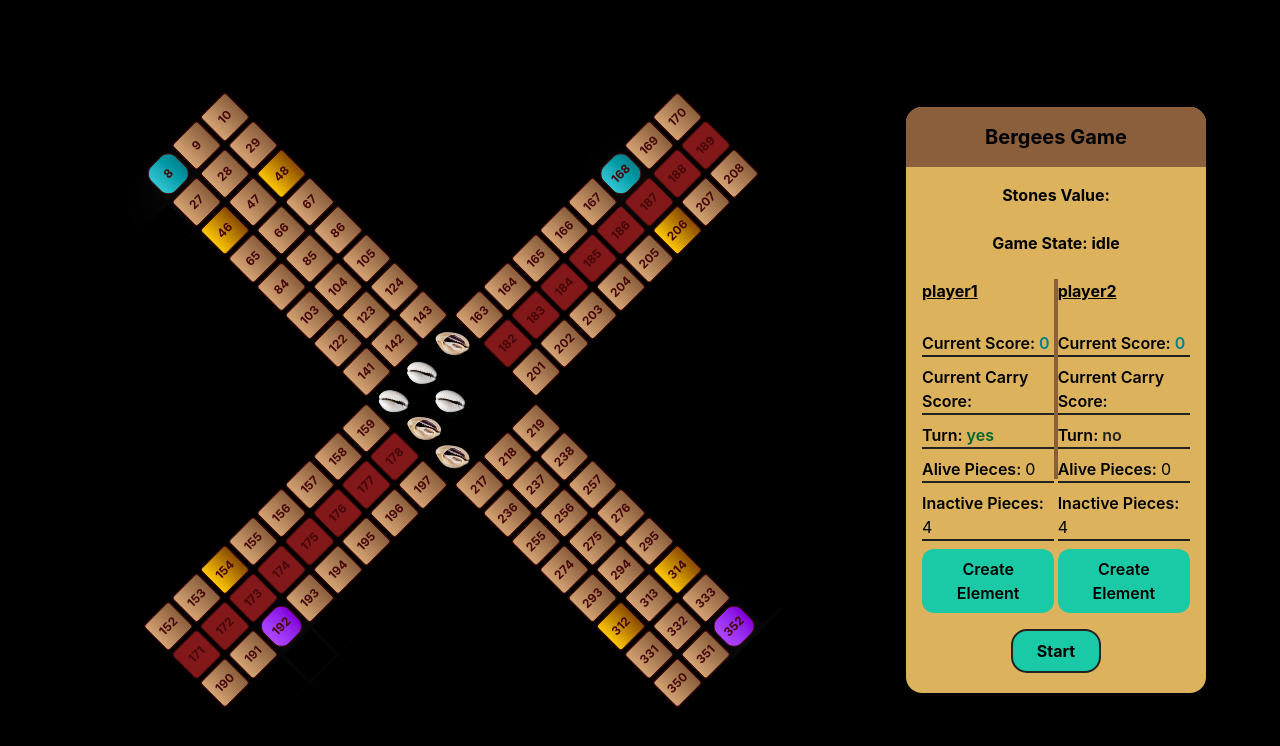
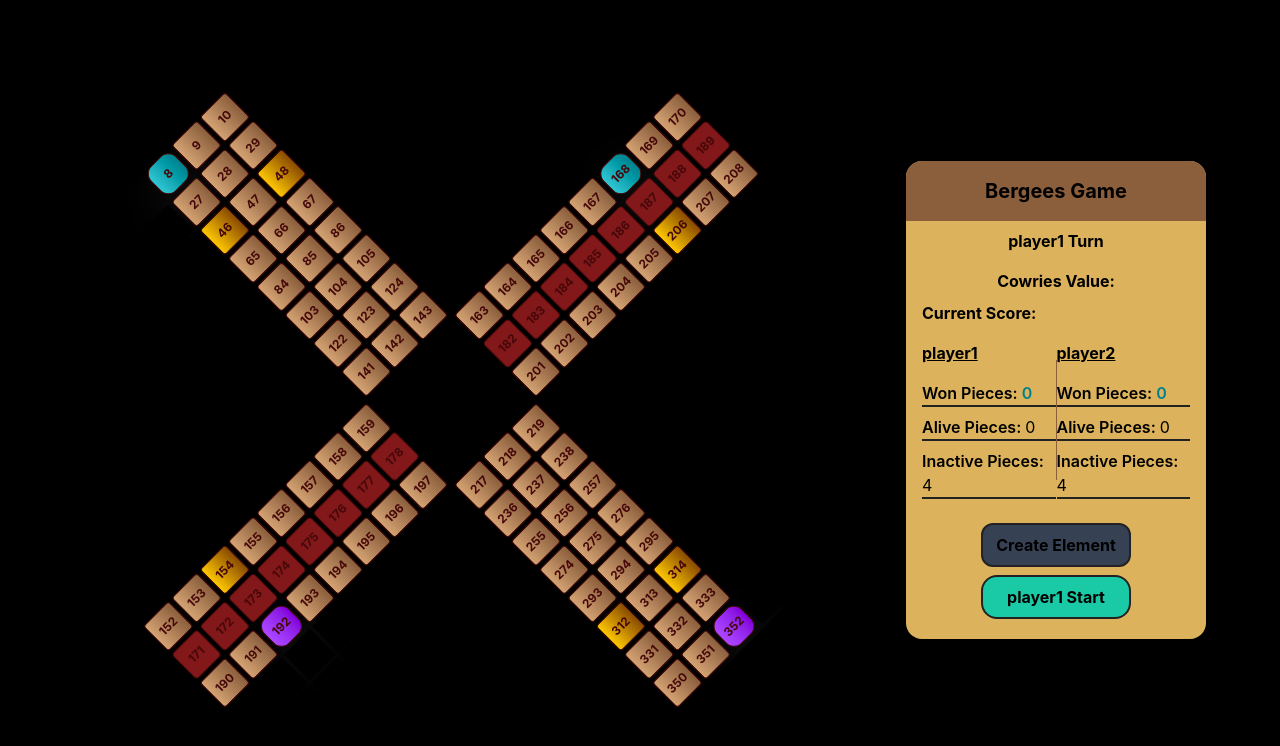
Before and after one commit to Batoul-Kazak/Bergees-Game, a React (Vite) app: page / in a window 1280 px wide. Shown: the top 746 px of the page. Built offline with nearby package versions, Linux system fonts and the light colour scheme.

Commit message:
GameOptions and CreationDialog logic and UI implemented

```diff
--- a/src/components/Bargees/BargeesGame.tsx
+++ b/src/components/Bargees/BargeesGame.tsx
@@ -3,18 +3,32 @@ import { useState } from 'react'
 import { BargeesGameContext } from '../../contexts/BargeesGameContext';
 import GameOptions from './GameOptions';
 import BargeesMainBoard from './GameBoard/BargeesMainBoard';
+import CreationDialog from './GameBoard/CreationDialog';
 
 export default function BargeesGame() {
+    const GRID_SIZE = 19;
+    const [boardPieces, setBoardPieces] = useState<number | null[]>(Array(GRID_SIZE * GRID_SIZE).fill(null));
+
     const [gameState, setGameState] = useState("idle"); //playing | finished | waiting | idle
     const [player1ActiveElements, setPlayer1ActiveElements] = useState(0);
     const [player2ActiveElements, setPlayer2ActiveElements] = useState(0);
     const [playerTurn, setPlayerTurn] = useState("player1");
-    const [stonesValue, setStonesValue] = useState([]); //[12,0] [6,0] [24,0] [10,1] [4,0] [3,0] [2,0]
-    const [playerCurrentScore, setPlayerCurrentScore] = useState(0);
-    const [playerCurrentCarryScore, setPlayerCurrentCarryScore] = useState(0);
+    const [currentCowriesValue, setCurrentCowriesValue] = useState(); //dust, binj, shakeh, barah, two, three, four
+
+    const [playerCowriesScore, setPlayerCowriesScore] = useState([]); ////dust, binj, shakeh, barah, two, three, four
+
+    //REMOVE THIS NO LONGER NEEDED
+    const [playerCowriesCarryScore, setPlayerCowriesCarryScore] = useState(0);
+
     const [selectedPieceIndex, setSelectedPieceIndex] = useState(-1);
+    const [Player1WonPieces, setPlayer1WonPieces] = useState(0);
+    const [Player2WonPieces, setPlayer2WonPieces] = useState(0);
 
-    const [globalBoard, setGlobalBoard] = useState<string | null[]>(Array(24).fill(null));
+    const [isShowCreationDialog, setIsShowCreationDialog] = useState(false);
+    const [dialogAction, setDialogAction] = useState(null);
+    const [cowriesGrid, setCowriesGrid] = useState([]);
+
+    // const [globalBoard, setGlobalBoard] = useState<string | null[]>(Array(24).fill(null));
 
     return (
         <div className="rounded-3xl border-2 border-double
@@ -27,18 +41,27 @@ export default function BargeesGame() {
                 setPlayer2ActiveElements,
                 playerTurn,
                 setPlayerTurn,
-                stonesValue,
-                setStonesValue,
+                currentCowriesValue,
+                setCurrentCowriesValue,
                 gameState,
                 setGameState,
-                playerCurrentScore,
-                setPlayerCurrentScore,
-                playerCurrentCarryScore,
-                setPlayerCurrentCarryScore,
+                playerCowriesScore,
+                setPlayerCowriesScore,
+                playerCowriesCarryScore,
+                setPlayerCowriesCarryScore,
                 selectedPieceIndex,
                 setSelectedPieceIndex,
-                globalBoard,
-                setGlobalBoard
+                dialogAction,
+                setDialogAction,
+                setPlayer1WonPieces,
+                Player1WonPieces,
+                setPlayer2WonPieces,
+                Player2WonPieces,
+                boardPieces,
+                setBoardPieces,
+                cowriesGrid,
+                setCowriesGrid,
+                setIsShowCreationDialog
             }}
             >
 
@@ -48,6 +71,13 @@ export default function BargeesGame() {
                 <div className="flex-shrink-0 z-0">
                     <GameOptions />
                 </div>
+
+                {isShowCreationDialog &&
+                    <>
+                        <div className="bg-black-700/70 z-70 absolute top-0 left-0 w-screen h-screen"></div>
+                        <CreationDialog />
+                    </>
+                }
             </BargeesGameContext.Provider>
         </div>
     )
--- a/src/components/Bargees/GameBoard/BargeesMainBoard.tsx
+++ b/src/components/Bargees/GameBoard/BargeesMainBoard.tsx
@@ -1,6 +1,7 @@
 // import BargeesMiniBoard from './BargeesMiniBoard'
 import Kitchen from './Kitchen'
-import { useState, useEffect } from "react"
+import { useState, useEffect, useContext } from "react"
+import { BargeesGameContext } from '../../../contexts/BargeesGameContext'
 
 import { PLAYER_1_PATH } from '../../../constants/boardPaths'
 import { PLAYER_2_PATH } from '../../../constants/boardPaths'
@@ -11,8 +12,7 @@ import Stone from './Stone'
 
 export default function BargeesMainBoard() {
     const GRID_SIZE = 19;
-    const [gridBlocks] = useState<number | null[]>(Array(GRID_SIZE * GRID_SIZE).fill(null));
-    const [cowriesGrid, setCowriesGrid] = useState([]);
+    const { cowriesGrid, setPlayerCowriesScore, currentCowriesValue, setCurrentCowriesValue, boardPieces } = useContext(BargeesGameContext);
     // const [idx, setIdx] = useState(0);
 
     function ShouldHideCell(index) {
@@ -43,38 +43,6 @@ export default function BargeesMainBoard() {
         else return "bg-linear-90 from-wood-200 to-wood-700 rounded-[4px]"
     }
 
-    function handleCowriesResult(frontSideStones) {
-        if (frontSideStones === 6)
-            return [6, 0];
-        else if (frontSideStones === 0)
-            return [12, 0];
-        else if (frontSideStones === 5)
-            return [10, 1];
-        else if (frontSideStones === 1)
-            return [24, 1];
-        else if (frontSideStones === 2)
-            return [4, 0];
-        else if (frontSideStones === 3)
-            return [3, 0];
-        else if (frontSideStones === 4)
-            return [2, 0];
-    }
-
-    useEffect(() => {
-        const frontSideCowries = Math.floor(Math.random() * 7);
-        const backSideCowries = 6 - frontSideCowries;
-
-        const cowries = [
-            ...Array(frontSideCowries).fill("front"),
-            ...Array(backSideCowries).fill("back"),
-            null, null, null
-        ];
-
-        const shuffled = cowries.sort(() => Math.floor(Math.random() - 0.5));
-        setCowriesGrid(shuffled);
-    }, [])
-
-
     return (
         <div
             className="grid bg-black shadow-2xl -rotate-45 rounded-[1px] overflow-hidden "
@@ -85,7 +53,7 @@ export default function BargeesMainBoard() {
                 height: "min(60vw, 760px)",
                 // gap: "1px"
             }}>
-            {gridBlocks.map((_, index) => {
+            {boardPieces.map((_, index) => {
                 const isHidden = ShouldHideCell(index);
                 const winCellIndex = WIN_CELLS.indexOf(index);
                 const stoneType = winCellIndex !== -1 ? cowriesGrid[winCellIndex] : null;
@@ -94,11 +62,6 @@ export default function BargeesMainBoard() {
                         flex justify-center items-center ${StoneColor(index)} font-bold text-red-950 text-[12px] w-9 h-9`}
                     >
                         {!isHidden && !WIN_CELLS.includes(index) && index}
-                        {/* <div className="relative z-10 flex flex-wrap justify-center items-center gap-1 w-full h-full p-1">
-                            {isHome && Array.from({ length: inactivePieces }, (_, i) => (
-                                <Player id={i} key={i} player={home} />
-                            ))}
-                        </div> */}
                         {stoneType && <Stone type={stoneType} />}
                     </div>
                 )
--- /dev/null
+++ b/src/components/Bargees/GameBoard/CreationDialog.tsx
@@ -0,0 +1,66 @@
+import { useContext, useEffect } from "react";
+import { BargeesGameContext } from "../../../contexts/BargeesGameContext";
+
+export default function CreationDialog({ actionType = null }) {
+  const {
+    setIsShowCreationDialog,
+    dialogAction,
+    playerCowriesScore,
+    setPlayer1ActiveElements,
+    setPlayer2ActiveElements,
+    player1ActiveElements,
+    player2ActiveElements,
+    playerTurn,
+  } = useContext(BargeesGameContext);
+
+  function handleCreateElement() {
+    if (playerTurn === "player1") {
+      setPlayer1ActiveElements((prev) => prev + 1);
+    } else if (playerTurn === "player2") {
+      setPlayer2ActiveElements((prev) => prev + 1);
+    }
+  }
+
+  function handleCreateAtMainHome() {
+    handleCreateElement();
+    setIsShowCreationDialog(false);
+  }
+
+  function handleCreateAtSecondaryHome() {
+    handleCreateElement();
+    setIsShowCreationDialog(false);
+
+  }
+
+  useEffect(() => {
+    if (dialogAction === "creation") {
+      setButton1Text("");
+    }
+  });
+
+  return (
+    <div className="bg-wood-700 flex flex-col justify-between gap-8 items-center z-100 p-10 rounded-2xl absolute top-[50%] left-[50%] translate-x-[-50%]">
+      <p className="text-xl">Where to create Piece?</p>
+      <div className="flex flex-col gap-4 w-full">
+        <button
+          onClick={handleCreateAtMainHome}
+          className="rounded-2xl border-2 border-wood-700 bg-wood-500 px-4 py-2 text-black-500 font-bold"
+        >
+          Create At Main Home
+        </button>
+        <button
+          onClick={handleCreateAtSecondaryHome}
+          className="rounded-2xl border-2 border-wood-700 bg-wood-500 px-4 py-2 text-black-500"
+        >
+          Create At Secondary Home
+        </button>
+        <button
+          onClick={() => setIsShowCreationDialog(false)}
+          className="rounded-2xl border-2 border-wood-700 bg-wood-500 px-4 py-2 text-black-500"
+        >
+          Cancel
+        </button>
+      </div>
+    </div>
+  );
+}
--- a/src/components/Bargees/GameBoard/Kitchen.tsx
+++ b/src/components/Bargees/GameBoard/Kitchen.tsx
@@ -5,12 +5,12 @@ import { BargeesGameContext } from "../../../contexts/BargeesGameContext"
 
 export default function Kitchen() {
     const { gameState,
-        stonesValue,
-        setStonesValue,
-        playerCurrentScore,
-        setPlayerCurrentScore,
-        playerCurrentCarryScore,
-        setPlayerCurrentCarryScore
+        currentCowriesValue,
+        setCurrentCowriesValue,
+        playerCowriesScore,
+        setPlayerCowriesScore,
+        playerCowriesCarryScore,
+        setPlayerCowriesCarryScore
     } = useContext(BargeesGameContext)
     const [gridContent, setGridContent] = useState([]);
 
@@ -42,12 +42,12 @@ export default function Kitchen() {
             null, null, null
         ];
 
-        const stonesValue_ = handleStonesResultName(FrontSideStones)[0];
-        setStonesValue(stonesValue_);
+        const currentCowriesValue_ = handleStonesResultName(FrontSideStones)[0];
+        setCurrentCowriesValue(currentCowriesValue_);
 
         const stonesCarryValue_ = handleStonesResultName(FrontSideStones)[0];
-        setPlayerCurrentScore(playerCurrentScore => playerCurrentScore + stonesValue_);
-        setPlayerCurrentCarryScore(playerCurrentCarryScore => playerCurrentCarryScore + stonesCarryValue_);
+        setPlayerCowriesScore(playerCowriesScore => playerCowriesScore + currentCowriesValue_);
+        setPlayerCowriesCarryScore(playerCowriesCarryScore => playerCowriesCarryScore + stonesCarryValue_);
 
         const shuffled = stones.sort(() => Math.random() - 0.5);
         setGridContent(shuffled);
@@ -74,7 +74,7 @@ export default function Kitchen() {
                             {type && <Stone type={type} />}
                             {
                                 type == null && <div className="w-2 h-2 bg-transparent"></div>
-                                // <p className="text-white">{stonesValue}</p>
+                                // <p className="text-white">{currentCowriesValue}</p>
                             }
                         </div>
                     ))}
--- a/src/components/Bargees/GameBoard/Player.tsx
+++ b/src/components/Bargees/GameBoard/Player.tsx
@@ -4,20 +4,20 @@ import { useContext } from "react";
 import { BargeesGameContext } from '../../../contexts/BargeesGameContext';
 
 import player1Img from "./../../../../public/images/solider.png";
-import player2Img from "./../../../../public/images/hourse.png";
+import player2Img from "./../../../../public/images/horse.png";
 
 export default function Player({ player, id }) {
     const { selectedPieceIndex,
         setSelectedPieceIndex,
         playerTurn,
         gameState,
-        playerCurrentScore
+        playerCowriesScore
     } = useContext(BargeesGameContext);
 
     const pieceId = `${player}-${id}`;
     const isSelected = selectedPieceIndex === pieceId;
     const isPlayerTurn = player == playerTurn && gameState === "playing";
-    // const canMove = isPlayerTurn && isSelected && (playerCurrentScore > 0);
+    // const canMove = isPlayerTurn && isSelected && (playerCowriesScore > 0);
 
     function handleClick() {
         if (!isPlayerTurn) return;
@@ -32,14 +32,14 @@ export default function Player({ player, id }) {
     const isActiveStyle = isSelected ? "ring-4 ring-yellow-500 scale-125 opacity-100 shadow-lg z-20" : "opacity-90 hover:scale-110";
 
     return (
-        <div className={`w-6 h-6 rounded-full cursor-pointer transition-all duration-200 border-2 border-white
+        <div className={`w-3 h-3 rounded-full cursor-pointer transition-all duration-200 border-2 border-white
              ${isActiveStyle}
              `}
             style={{
                 // backgroundImage: `url(${player == "player1" ? player1Img : player2Img})`,
                 // backgroundSize: 'cover',
                 // backgroundPosition: 'center',
-                backgroundColor: player === "player1" ? "#6b21a8" : "#1e40af", // Fallback color
+                backgroundColor: player === "player1" ? "#6b21a8" : "#1e40af",
             }}
             onClick={handleClick}
         ></div>
--- a/src/components/Bargees/GameBoard/Stone.tsx
+++ b/src/components/Bargees/GameBoard/Stone.tsx
@@ -3,8 +3,6 @@ import CowrieFrontSide from "./../../../../public/images/CowrieShellFrontSide.pn
 import CowrieBackSide from "./../../../../public/images/CowrieShellBackSide.png"
 
 export default function Stone({ type = "front" }) {
-
-
     return (
         <div>
             {type == "front" ? <img src={CowrieFrontSide} alt="stone1" className="w-10 h-10 object-contain rounded-full" />
--- a/src/components/Bargees/GameOptions.tsx
+++ b/src/components/Bargees/GameOptions.tsx
@@ -1,10 +1,10 @@
-import { useState, useContext } from 'react'
-import { BargeesGameContext } from '../../contexts/BargeesGameContext';
+import { useState, useContext, useEffect } from "react";
+import { BargeesGameContext } from "../../contexts/BargeesGameContext";
 
-import { PLAYER_1_HOME_1 } from '../../constants/boardHomes';
-import { PLAYER_1_HOME_2 } from '../../constants/boardHomes';
-import { PLAYER_2_HOME_1 } from '../../constants/boardHomes';
-import { PLAYER_2_HOME_2 } from '../../constants/boardHomes';
+import { PLAYER_1_HOME_1 } from "../../constants/boardHomes";
+import { PLAYER_1_HOME_2 } from "../../constants/boardHomes";
+import { PLAYER_2_HOME_1 } from "../../constants/boardHomes";
+import { PLAYER_2_HOME_2 } from "../../constants/boardHomes";
 
 export default function GameOptions() {
   const {
@@ -14,79 +14,218 @@ export default function GameOptions() {
     setPlayer2ActiveElements,
     playerTurn,
     setPlayerTurn,
-        stonesValue,
-        setStonesValue,
+    currentCowriesValue,
+    setCurrentCowriesValue,
     gameState,
     setGameState,
-        playerCurrentScore,
-        setPlayerCurrentScore,
-        playerCurrentCarryScore,
-        setPlayerCurrentCarryScore
+    playerCowriesScore,
+    setPlayerCowriesScore,
+    playerCowriesCarryScore,
+    setPlayerCowriesCarryScore,
+    Player1WonPieces,
+    Player2WonPieces,
+    setCowriesGrid,
+    setIsShowCreationDialog,
+    isShowCreationDialog,
   } = useContext(BargeesGameContext);
-    const optionButtonText = gameState === "idle" ? "Start" : gameState === "waiting" ? "Shake and Throw" : gameState == "playing" ? "..." : "Play Again";
-    const instructionText = gameState === "idle" ? "Press the button and start playing" :
-        gameState === "waiting" ? (`${playerTurn} play`) : gameState == "playing" ? (`${playerTurn} is playing...`) : "Player 1 has Won!";
+  const optionButtonText =
+    gameState === "idle"
+      ? `${playerTurn} Start`
+      : gameState === "shaking"
+        ? "Shake and Throw"
+        : gameState === "playing"
+          ? "Move or Create"
+          : ""; //or just play rather than Move or Create
+  const canCreateElement =
+    (gameState === "shaking" || gameState === "playing") &&
+    (playerCowriesScore.includes("dust") ||
+      playerCowriesScore.includes("binj"));
+
+  function handleCowriesResult(frontSideStones) {
+    if (frontSideStones === 6) return "shakeh";
+    else if (frontSideStones === 0) return "barah";
+    else if (frontSideStones === 5) return "dust";
+    else if (frontSideStones === 1) return "binj";
+    else if (frontSideStones === 2) return "four";
+    else if (frontSideStones === 3) return "three";
+    else if (frontSideStones === 4) return "two";
+  }
 
   function handleMove() {
-        if (gameState == "idle") { setGameState("waiting"); return; }
-        if (gameState == "waiting") {
+    if (gameState === "playing") return;
+
+    if (playerCowriesScore.length == 0) {
+      const frontSideCowries = Math.floor(Math.random() * 7);
+      const backSideCowries = 6 - frontSideCowries;
+
+      const cowries = [
+        ...Array(frontSideCowries).fill("front"),
+        ...Array(backSideCowries).fill("back"),
+        null,
+        null,
+        null,
+      ];
+
+      const shuffled = cowries.sort(() => Math.floor(Math.random() - 0.5));
+      setCowriesGrid(shuffled);
+
+      const currentCowriesValue_ = handleCowriesResult(frontSideCowries);
+      setPlayerCowriesScore((curValues) => [
+        ...curValues,
+        currentCowriesValue_,
+      ]);
+    }
+
+    if (gameState === "idle") {
+      setGameState("shaking");
+      return;
+    }
+
+    const frontSideCowries = Math.floor(Math.random() * 7);
+    const backSideCowries = 6 - frontSideCowries;
+
+    const cowries = [
+      ...Array(frontSideCowries).fill("front"),
+      ...Array(backSideCowries).fill("back"),
+      null,
+      null,
+      null,
+    ];
+
+    const shuffled = cowries.sort(() => Math.floor(Math.random() - 0.5));
+    setCowriesGrid(shuffled);
+
+    const currentCowriesValue_ = handleCowriesResult(frontSideCowries);
+    setPlayerCowriesScore((curValues) => [...curValues, currentCowriesValue_]);
+  }
+
+  function handleCreateElement() {
+    if (
+      !playerCowriesScore.includes("dust") &&
+      !playerCowriesScore.includes("binj")
+    )
+      return;
+
+      if (playerTurn === "player1" && player1ActiveElements == 4) return;
+      else if (playerTurn === "player2" && player2ActiveElements == 4) return;
+
+    setIsShowCreationDialog(true);
+  }
+
+  useEffect(() => {
+    if (isShowCreationDialog) console.log("shown");
+  }, [isShowCreationDialog]);
+
+  useEffect(() => {
+    if (playerCowriesScore.length === 0) return;
+    const lastResult = playerCowriesScore[playerCowriesScore.length - 1];
+
+    if (
+      lastResult === "two" ||
+      lastResult === "three" ||
+      lastResult === "four"
+    ) {
       setGameState("playing");
+      return;
     }
-    }
+  }, [playerCowriesScore, gameState]);
+
+  useEffect(() => {
+    const CANT_CREATE =
+      !playerCowriesScore.includes("dust") &&
+      !playerCowriesScore.includes("binj");
+    const PLAYER_ZERO_ACTIVE_ELEMENTS =
+      playerTurn === "player1"
+        ? player1ActiveElements === 0
+        : player2ActiveElements === 0;
+    if (
+      gameState === "playing" &&
+      ((CANT_CREATE && PLAYER_ZERO_ACTIVE_ELEMENTS) ||
+        playerCowriesScore.length === 0)
+    )
+      setPlayerTurn((prev) => (prev === "player1" ? "player2" : "player1"));
+  }, [playerCowriesScore, gameState, setPlayerTurn]);
 
   return (
     <div className="w-75 rounded-2xl pb-5 bg-wood-500 flex items-center flex-col justify-center">
-            <h1 className="font-bold rounded-tr-2xl rounded-tl-2xl bg-wood-700 w-full py-4 text-xl text-center">Bergees Game</h1>
-            <h2 className="py-4 font-bold">Stones Value: {stonesValue || "none"}</h2>
-            <h3 className="py-2 font-bold">Game State: {gameState}</h3>
-            <div className="p-4 flex justify-around  w-full">
-                <PlayerInfo player="player1" playerActiveElements={player1ActiveElements} gameState={gameState}
-                    setPlayerActiveElements={setPlayer1ActiveElements} playerCurrentScore={playerCurrentScore} />
-                <div className="h-50 w-1 bg-wood-700"></div>
-                <PlayerInfo player="player2" playerActiveElements={player2ActiveElements} gameState={gameState}
-                    setPlayerActiveElements={setPlayer2ActiveElements} playerCurrentScore={playerCurrentScore} />
+      <h2 className="font-bold rounded-tr-2xl rounded-tl-2xl bg-wood-700 w-full py-4 text-xl text-center">
+        Bergees Game
+      </h2>
+      <h1 className=" border-black-500 font-bold pt-2">{playerTurn} Turn</h1>
+      <h2 className="pt-4 font-bold">Cowries Value: {currentCowriesValue} </h2>
+      <div className="pt-2 font-bold place-self-start pl-4 flex gap-2">
+        Current Score:{" "}
+        <div className=" flex flex-wrap gap-1">
+          {playerCowriesScore.map((s, index) => (
+            <span key={index} className="bg-red-700 px-2 rounded-2xl">
+              {s}
+            </span>
+          ))}
+        </div>{" "}
       </div>
+
+      <div className="p-4 flex justify-around w-full">
+        <PlayerInfo
+          player="player1"
+          playerActiveElements={player1ActiveElements}
+          setPlayerActiveElements={setPlayer1ActiveElements}
+          playerWonPieces={Player1WonPieces}
+        />
+        <div className="h-30 w-px place-self-center bg-wood-700"></div>
+        <PlayerInfo
+          player="player2"
+          playerActiveElements={player2ActiveElements}
+          setPlayerActiveElements={setPlayer2ActiveElements}
+          playerWonPieces={Player2WonPieces}
+        />
+      </div>
+      <div className="flex flex-col gap-2 font-bold">
+        <button
+          onClick={handleCreateElement}
+          disabled={!canCreateElement}
+          className={`${canCreateElement ? "bg-yellow-700" : "bg-gray-700"} border-black-500 p-2 border-2 rounded-xl mt-2`}
+        >
+          Create Element
+        </button>
         <button
           onClick={handleMove}
-                className="bg-mint-700 border-2 font-bold border-black-500 py-2 px-6 rounded-2xl">{optionButtonText}</button>
+          disabled={gameState === "playing"}
+          className={`${gameState !== "playing" ? "bg-mint-700" : "bg-gray-700"} border-2 font-bold border-black-500 py-2 px-6 rounded-2xl`}
+        >
+          {optionButtonText}
+        </button>
       </div>
-    )
+    </div>
+  );
 }
 
-function PlayerInfo({
-    player,
-    playerActiveElements,
-    // setPlayerActiveElements,
-    playerCurrentScore,
-    playerCurrentCarryScore,
-    gameState
-}) {
+function PlayerInfo({ player, playerActiveElements, playerWonPieces }) {
   const {
     playerTurn,
-        setPlayerTurn
+    setPlayerTurn,
+    playerCowriesScore,
+    playerCowriesCarryScore,
+    gameState,
+    setIsShowCreationDialog,
   } = useContext(BargeesGameContext);
 
-    const FULL_SCORE = playerCurrentScore + playerCurrentCarryScore;
-    const CAN_ACTIVATE_ELEMENT = gameState === "playing" && playerActiveElements < 4 && (FULL_SCORE === 11 || FULL_SCORE === 25);
-
-    function handleCreateElement() {
-        const creationIndex = -1;
-
-        if (player === "player1")
-            creationIndex = FULL_SCORE === 25 ? PLAYER_1_HOME_2 : PLAYER_1_HOME_1;
-        else if (player === "player2") creationIndex = FULL_SCORE === 25 ? PLAYER_2_HOME_2 : PLAYER_2_HOME_1;
+  return (
+    <section className="font-semibold flex flex-col">
+      <div className="flex gap-5 items-center pb-2 font-bold underline text-center">
+        {player}
+      </div>
+      <div className="border-b-2 border-black-500 pt-2">
+        Won Pieces:{" "}
+        <span className="text-blue-700">{playerWonPieces}</span>{" "}
+      </div>
+      <div className="border-b-2 border-black-500 pt-2">
+        Alive Pieces:{" "}
+        <span className="font-normal">{playerActiveElements}</span>
+      </div>
+      <div className="border-b-2 border-black-500 pt-2">
+        Inactive Pieces:{" "}
+        <span className="font-normal">{4 - playerActiveElements}</span>
+      </div>
+    </section>
+  );
 }
-
-    return <section className="font-semibold flex flex-col">
-        <div className="flex gap-5  items-center pb-5 font-bold underline text-center">{player}
-            {/* <div className="w-5 rounded-full border-2 border-green-700 h-5 bg-green-500"></div> */}
-        </div>
-        <div className="border-b-2 border-black-500 pt-2">Current Score: <span className="text-blue-700">{playerCurrentScore}</span> </div>
-        <div className="border-b-2 border-black-500 pt-2">Current Carry Score: <span className="text-red-700">{playerCurrentCarryScore}</span></div>
-        <div className="border-b-2 border-black-500 pt-2"> Turn:<span className={`${playerTurn == player ? "text-green-800" : "text-black-500"}`}> {playerTurn == player ? "yes" : "no"}</span></div>
-        <div className="border-b-2 border-black-500 pt-2">Alive Pieces: <span className="font-normal">{playerActiveElements}</span></div>
-        <div className="border-b-2 border-black-500 pt-2">Inactive Pieces: <span className="font-normal">{4 - playerActiveElements}</span></div>
-        <button disable={!CAN_ACTIVATE_ELEMENT} className="bg-mint-700 border-black-500 p-2 rounded-xl mt-2 disabled:bg-black-500" >Create Element</button>
-
-    </section>
-}
```
Also changed, not shown: tsconfig.app.json (+7 -12 lines), tsconfig.node.json (+35 -10 lines), public/images/horse.png (renamed from public/images/hourse.png). Lines whose indentation alone changed are shown as unchanged.
